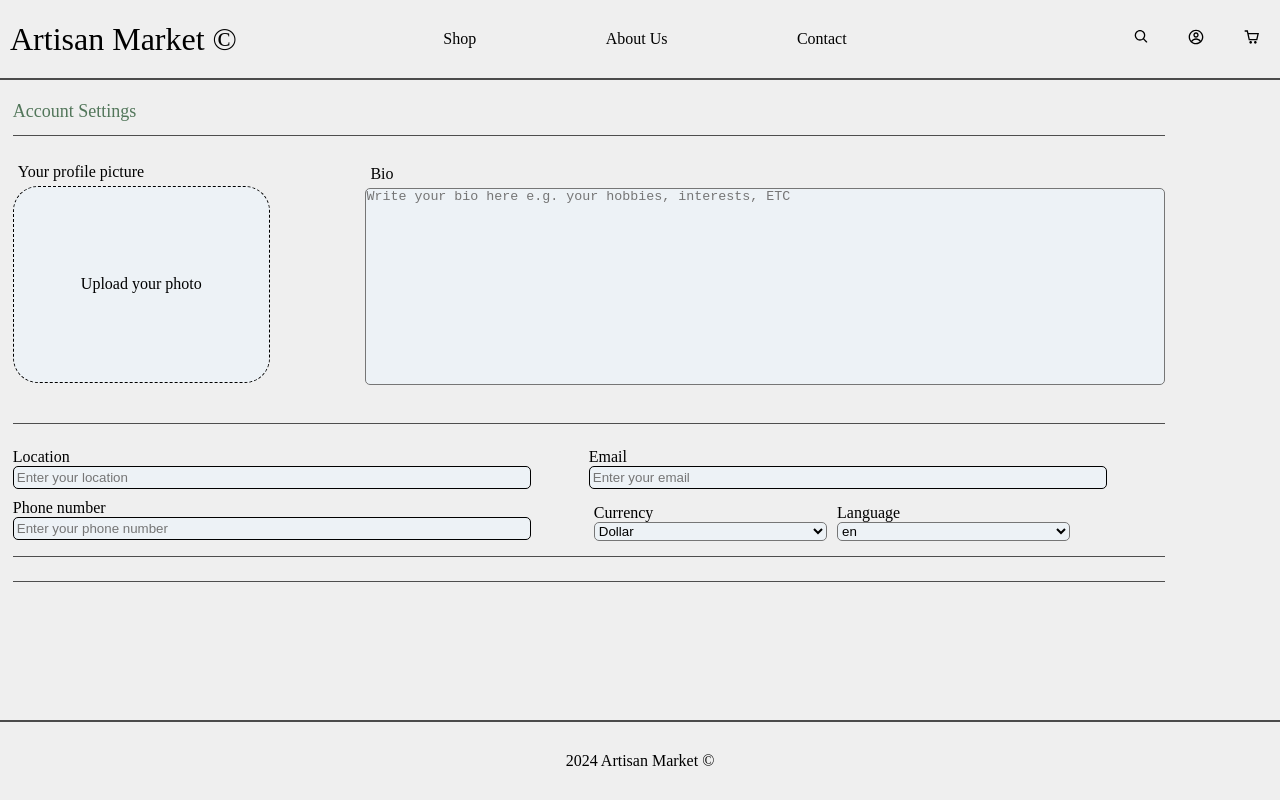
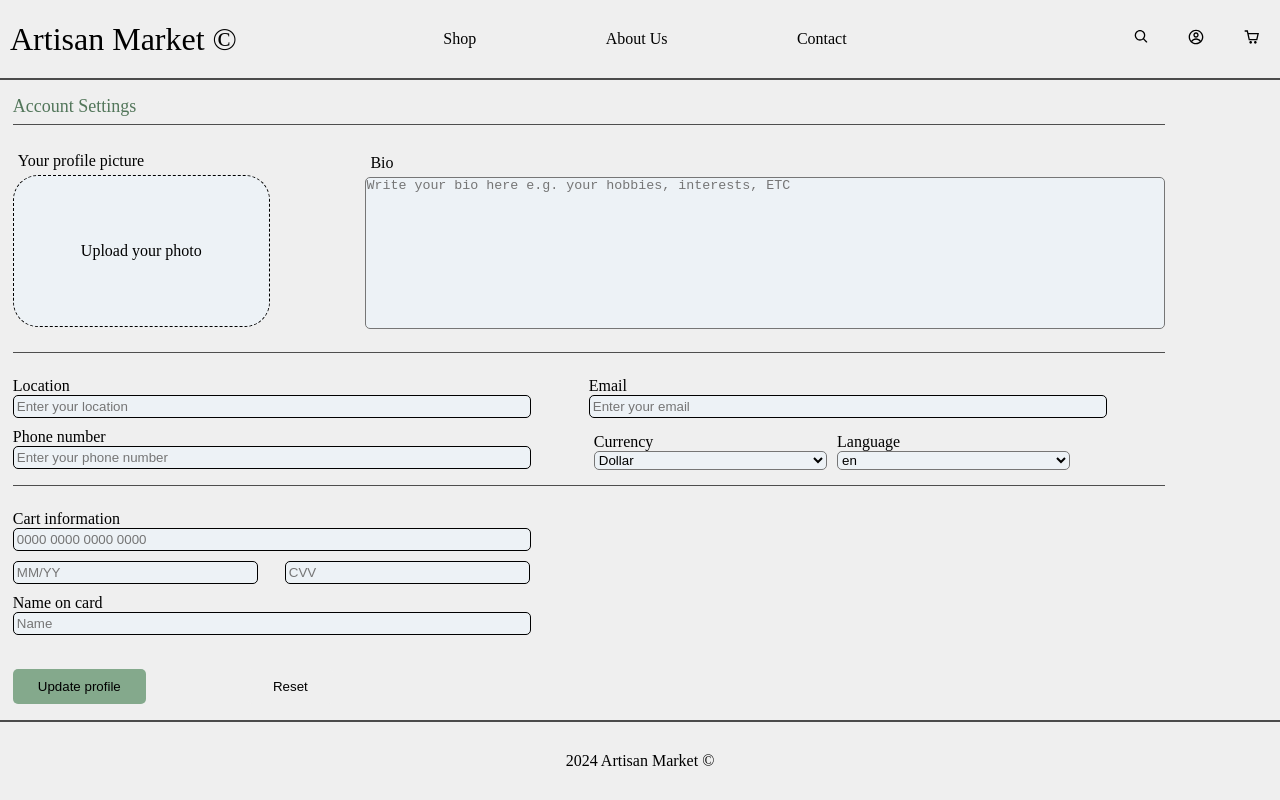
Before and after one commit to NureTokarDenys/Artisan_Market, a React (Create React App) app: page /profile in a window 1280 px wide. Built offline with nearby package versions, Linux system fonts and the light colour scheme.

Commit message:
finished profile visuals

```diff
--- a/src/components/Footer.css
+++ b/src/components/Footer.css
@@ -2,7 +2,6 @@
     width: 100%;
     height: 10vh;
     background-color: #efefef;
-    padding: 1rem;
     display: flex;
     justify-content: center;
     align-items: center;
--- /dev/null
+++ b/src/components/ProfileButton.css
@@ -0,0 +1,7 @@
+.ProfileBtn {
+    padding: 10px 25px;
+    border: none;
+    border-radius: 5px;
+    cursor: "pointer";
+    transition: background-color 0.2s ease;
+}
--- /dev/null
+++ b/src/components/ProfileButton.js
@@ -0,0 +1,29 @@
+import './ProfileButton.css';
+import { useState } from "react";
+
+const ProfileButton = ({
+  title = "Button",
+  textColor = "#000",
+  bgColor = "#efefef",
+  hoverColor = "#d3d3d3",
+  action
+}) => {
+  const [isHovered, setIsHovered] = useState(false);
+
+  return (
+    <button
+      style={{
+        backgroundColor: isHovered ? hoverColor : bgColor,
+        color: textColor
+      }}
+      className="ProfileBtn"
+      onClick={action}
+      onMouseEnter={() => setIsHovered(true)}
+      onMouseLeave={() => setIsHovered(false)}
+    >
+      {title}
+    </button>
+  );
+};
+
+export default ProfileButton;
--- a/src/components/ProfileInput.js
+++ b/src/components/ProfileInput.js
@@ -1,10 +1,10 @@
 import './ProfileInput.css';
 
-const ProfileInput = ({ title }) => {
+const ProfileInput = ({ title = "", placeholder = title !== "" ? "Enter your " + title.toString().toLowerCase() : "" }) => {
   return (
     <div className='inputContainer'>
           <label className='inputLabel' htmlFor={title}>{title}</label>
-          <input className='input' id={title} type='text' placeholder={'Enter your ' + title.toString().toLowerCase()}></input>
+          <input className='input' id={title} type='text' placeholder={placeholder}></input>
         </div>
   )
 }
--- a/src/index.css
+++ b/src/index.css
@@ -17,6 +17,7 @@ body {
 }
 
 main {
-    min-height: 80vh;
+    height: 80vh;
+    overflow-y: auto;
     width: 100%;
 }
--- a/src/pages/Profile.css
+++ b/src/pages/Profile.css
@@ -1,5 +1,5 @@
 .profile {
-    min-height: 80vh;
+    height: 80vh;
     width: 100%;
     display: flex;
     flex-direction: column;
@@ -7,7 +7,7 @@
     align-items: flex-start;
 }
 
-.title, .avatar_bio,  .additionalInfo, .paymentInfo{
+.title, .avatar_bio,  .additionalInfo, .paymentInfo, .actions {
     margin: 1vh 2vw 2vh 1vw;
     width: 90%;
     border-bottom: 1px solid #4e4e4e;
@@ -89,5 +89,27 @@
 }
 
 .paymentInfo {
+    width: 50%;
     display: flex;
+    flex-direction: column;
+    border: none;
 }
+
+.paymentInfo .inputContainer {
+    width: 90%;
+}
+
+.date_cvv {
+    width: 85%;
+    display: flex;
+    flex-direction: row;
+    justify-content: space-between;
+}
+
+.actions {
+    width: 25%;
+    display: flex;
+    flex-direction: row;
+    justify-content: space-between;
+    border: none;
+}
--- a/src/pages/Profile.js
+++ b/src/pages/Profile.js
@@ -1,8 +1,19 @@
 import ProfileInput from '../components/ProfileInput';
 import ProfileSelect from '../components/ProfileSelect';
+import ProfileButton from '../components/ProfileButton';
 import './Profile.css';
 
 const Profile = ({currencies, languages}) => {
+  const updateProfile = (e) => {
+    e.preventDefault();
+     // TODO set profile to db
+  }
+
+  const resetProfile = (e) => {
+    e.preventDefault();
+    // TODO get profile from db
+  }
+
   return (
     <form className='profile'>
       <p className='title'>Account Settings</p>
@@ -16,17 +27,26 @@ const Profile = ({currencies, languages}) => {
           <textarea id='bio' className='bio' placeholder='Write your bio here e.g. your hobbies, interests, ETC'></textarea>
         </div>
       </div>
-      <div className='additionalInfo'>
-        <ProfileInput title={"Location"}/> {/* TODO Add useState */}
-        <ProfileInput title={"Email"}/> {/* TODO Add useState */}
-        <ProfileInput title={"Phone number"}/> {/* TODO Add useState */}
+      <div className='additionalInfo'> {/* TODO Add useState */}
+        <ProfileInput title={"Location"}/>
+        <ProfileInput title={"Email"}/>
+        <ProfileInput title={"Phone number"}/>
         <div className='currency_languageContainer'>
           <ProfileSelect title={"Currency"} array={currencies}/>
           <ProfileSelect title={"Language"} array={languages}/>
         </div>
       </div>
       <div className='paymentInfo'>
-
+        <ProfileInput title={"Cart information"} placeholder={"0000 0000 0000 0000"} />
+        <div className='date_cvv'>
+          <ProfileInput placeholder={"MM/YY"}/>
+          <ProfileInput placeholder={"CVV"}/>
+        </div>
+        <ProfileInput title={"Name on card"} placeholder={"Name"}/>
+      </div>
+      <div className='actions'>
+        <ProfileButton title={"Update profile"} bgColor={"#84a98c"} hoverColor={"#3acf46"} action={updateProfile} />
+        <ProfileButton title={"Reset"} bgColor={"#efefef"} hoverColor ={"#d3d3d3"} action={resetProfile} />
       </div>
     </form>
   )
```
